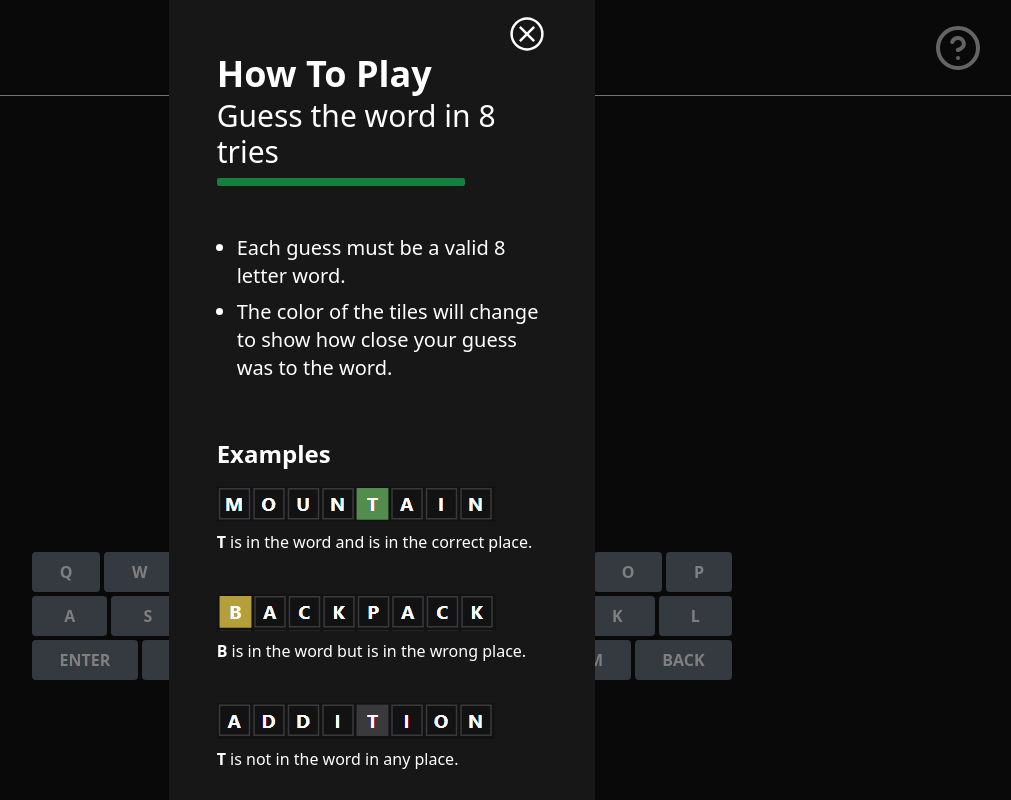
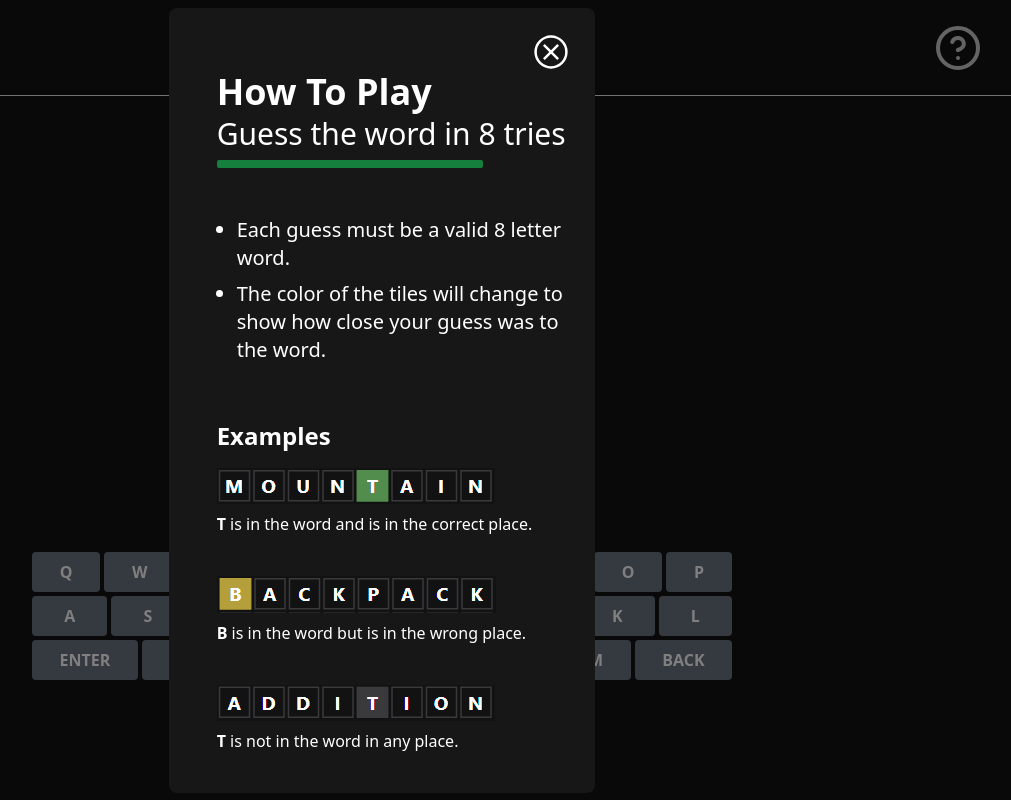
Before and after one commit to MichaelColeman/WordEight, a Next.js app: page / in a window 1280 px wide. Shown: the whole page, without its empty margins (258-1269 px from the left). Built offline with nearby package versions, Linux system fonts and the light colour scheme; a web font is replaced by a local one.

Commit message:
style changes

```diff
--- a/src/components/PlayGuideModal.tsx
+++ b/src/components/PlayGuideModal.tsx
@@ -15,7 +15,7 @@ const PlayGuideModal = ({ handleButtonClick }: props) => {
       onClick={handleButtonClick}
       className="fixed inset-0 z-50 flex items-center justify-center bg-black bg-opacity-50 text-white"
     >
-      <div className="w-5/6 overflow-hidden rounded-lg bg-neutral-900 px-12 md:w-2/6">
+      <div className="w-5/6 overflow-hidden rounded-lg bg-neutral-900 pl-12 pr-6 md:w-4/6 lg:w-1/2 xl:w-2/6">
         <div className="flex justify-end pt-6">
           <Image
             onClick={handleButtonClick}
```
